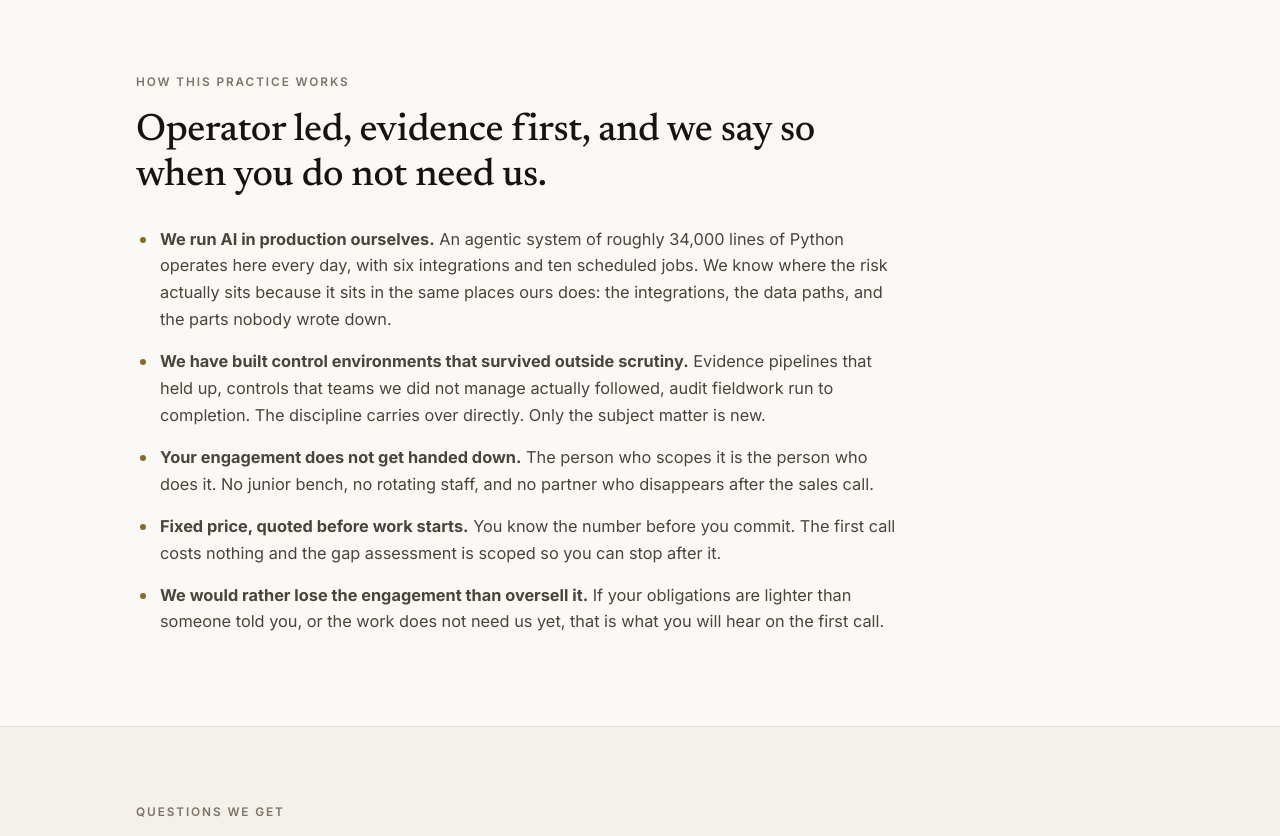
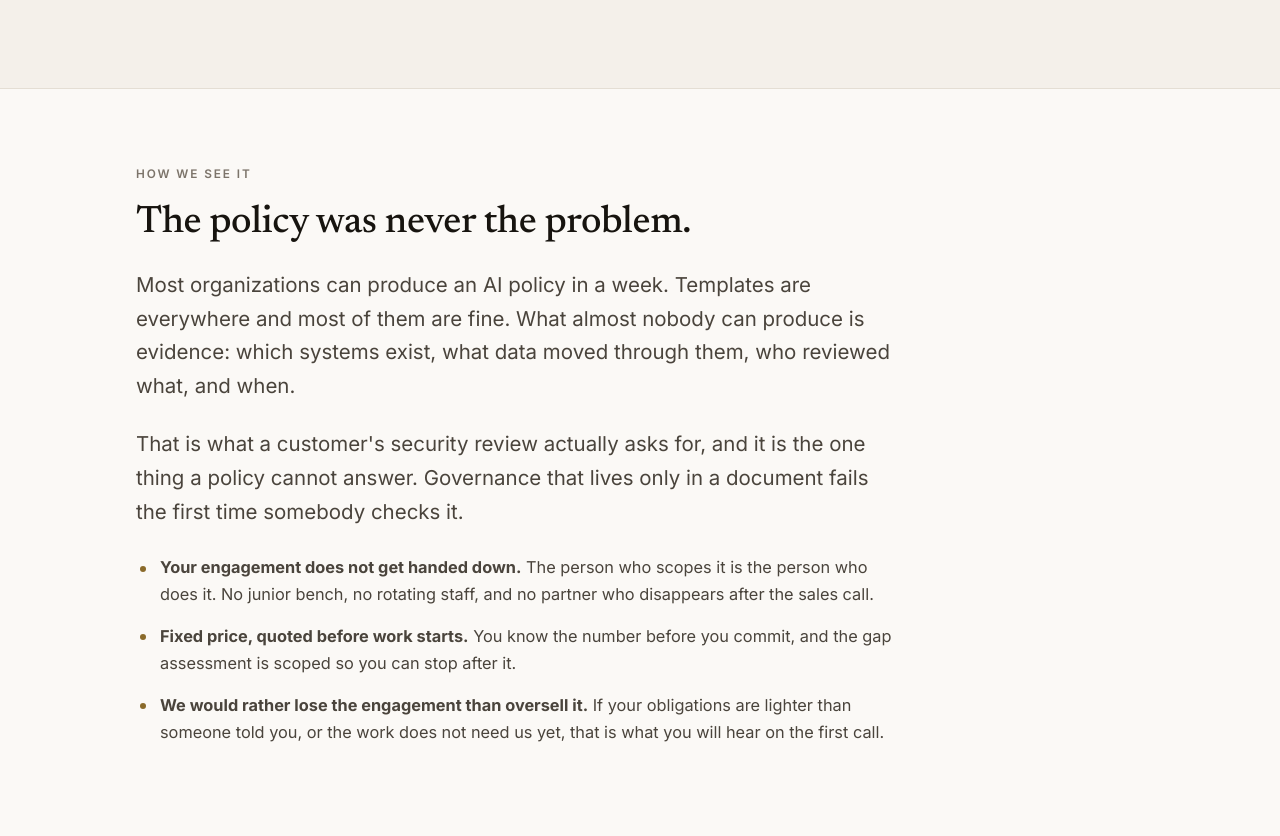
Before and after one commit to anthonyproctor/assay, a plain HTML site: page index.html in a window 1280 px wide. Shown: the part 3325-4161 px from the top of the page. Drawn offline with Linux system fonts and the light colour scheme.

Commit message:
Replace the credential bullets with a point of view
Two bullets were about us: an agentic system measured in lines of code, and a
control environment that survived an audit. Counting LOC is a hobbyist metric
and both read as justifying why we should be believed. Defending credibility
reads small; asserting a position does not.

The section now argues the thesis instead. Anyone can produce an AI policy in a
week. Almost nobody can produce evidence, and evidence is what a customer's
security review actually asks for.

Operating commitments stay, since those are promises rather than credentials.

Also surfaces the Strake pointer, which was buried mid-paragraph inside a card
and effectively invisible. It now sits after the three steps.

Co-Authored-By: Claude Opus 5 (1M context) <noreply@anthropic.com>

```diff
--- a/index.html
+++ b/index.html
@@ -207,7 +207,7 @@ footer a:hover{color:var(--paper);}
       <div class="card">
         <span class="step">01 / Inventory</span>
         <h3>Find every AI system you have</h3>
-        <p>Including the ones adopted without review. What it is, what data it touches, who depends on the output, and what happens when it is wrong. When the inventory turns up something that needs rebuilding rather than documenting, that is <a href="https://strakesystems.com">Strake</a>, our sister practice.</p>
+        <p>Including the ones adopted without review. What it is, what data it touches, who depends on the output, and what happens when it is wrong. Most engagements find more than the client expected.</p>
       </div>
       <div class="card">
         <span class="step">02 / Control</span>
@@ -221,6 +221,7 @@ footer a:hover{color:var(--paper);}
       </div>
     </div>
     <p class="sub">The order matters. A policy written before the inventory describes a company you do not have.</p>
+    <p class="sub">When the inventory turns up something that needs rebuilding rather than documenting, that is <a href="https://strakesystems.com">Strake</a>, our sister practice.</p>
   </div>
 </section>
 
@@ -239,13 +240,13 @@ footer a:hover{color:var(--paper);}
 
 <section id="who">
   <div class="wrap narrow">
-    <p class="kicker">How this practice works</p>
-    <h2>Operator led, evidence first, and we say so when you do not need us.</h2>
+    <p class="kicker">How we see it</p>
+    <h2>The policy was never the problem.</h2>
+    <p class="sub" style="margin-top:22px;">Most organizations can produce an AI policy in a week. Templates are everywhere and most of them are fine. What almost nobody can produce is evidence: which systems exist, what data moved through them, who reviewed what, and when.</p>
+    <p class="sub">That is what a customer's security review actually asks for, and it is the one thing a policy cannot answer. Governance that lives only in a document fails the first time somebody checks it.</p>
     <ul class="plain">
-      <li><strong>We run AI in production ourselves.</strong> An agentic system of roughly 34,000 lines of Python operates here every day, with six integrations and ten scheduled jobs. We know where the risk actually sits because it sits in the same places ours does: the integrations, the data paths, and the parts nobody wrote down.</li>
-      <li><strong>We have built control environments that survived outside scrutiny.</strong> Evidence pipelines that held up, controls that teams we did not manage actually followed, audit fieldwork run to completion. The discipline carries over directly. Only the subject matter is new.</li>
       <li><strong>Your engagement does not get handed down.</strong> The person who scopes it is the person who does it. No junior bench, no rotating staff, and no partner who disappears after the sales call.</li>
-      <li><strong>Fixed price, quoted before work starts.</strong> You know the number before you commit. The first call costs nothing and the gap assessment is scoped so you can stop after it.</li>
+      <li><strong>Fixed price, quoted before work starts.</strong> You know the number before you commit, and the gap assessment is scoped so you can stop after it.</li>
       <li><strong>We would rather lose the engagement than oversell it.</strong> If your obligations are lighter than someone told you, or the work does not need us yet, that is what you will hear on the first call.</li>
     </ul>
   </div>
```
